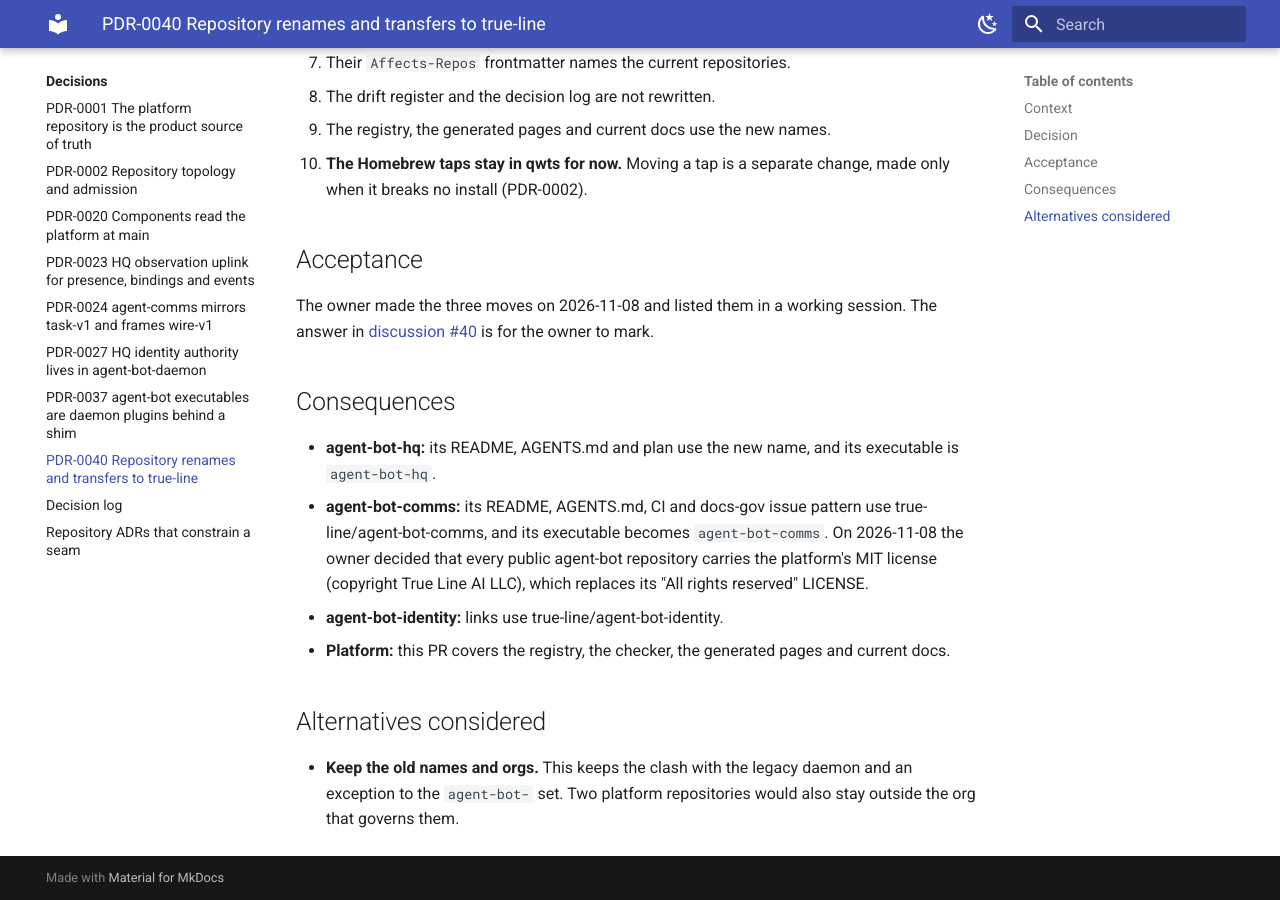
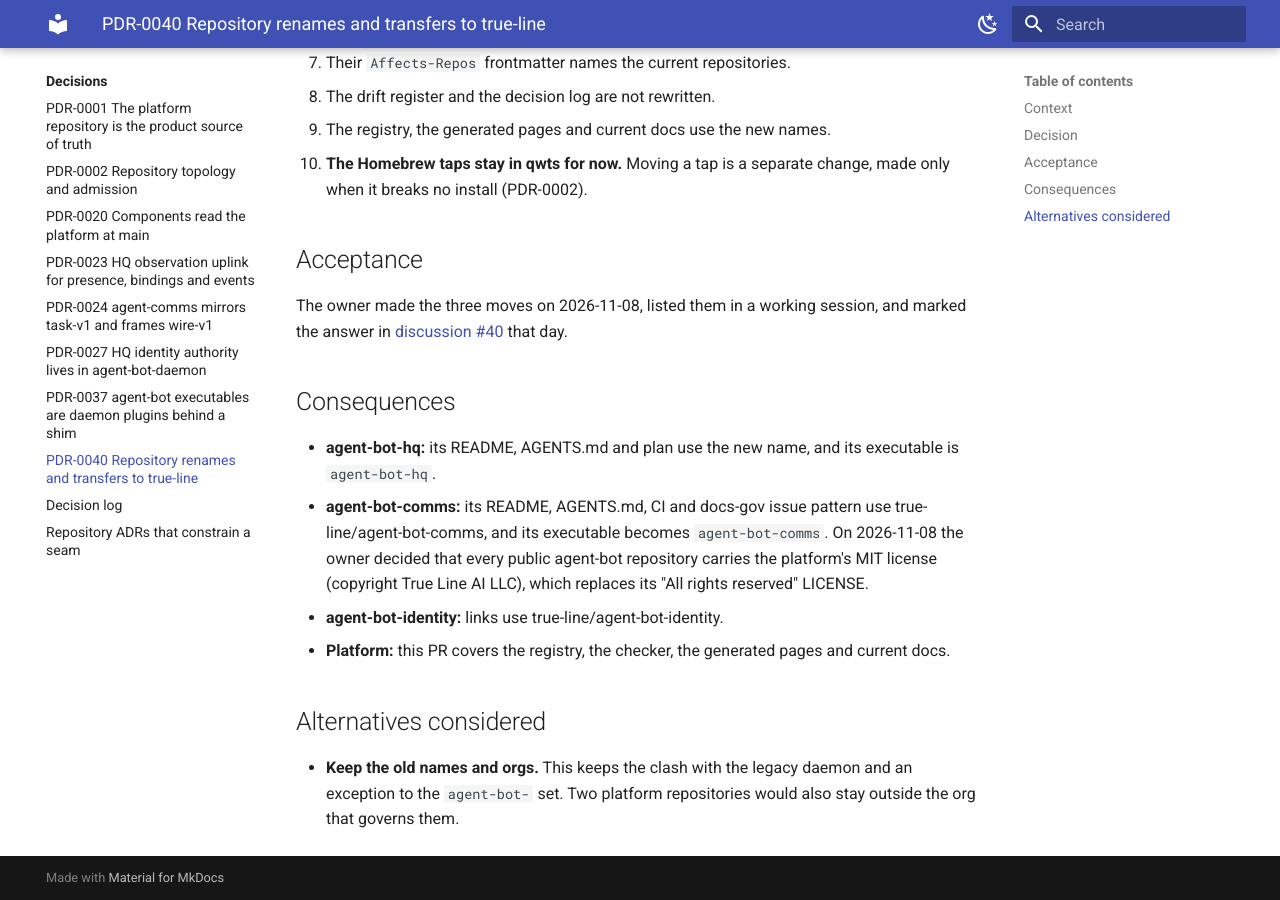
Before and after one commit to true-line/agent-bot-platform, an MkDocs documentation site: the page built from docs/04-decisions/PDR-0040-repository-renames-and-transfers-to-true-line.md, in a window 1280 px wide and 900 px high, scrolled down 1233 px. Built offline with MkDocs 1.6.1 and Material for MkDocs 9.7.7, drawn with Linux system fonts in a browser that asks for light colours.

Commit message:
PDR-0040: accepted (discussion #40 answer marked 2026-11-08)
Co-Authored-By: Claude Opus 5.5 <noreply@anthropic.com>
Co-authored-by: tidy-inlet-66 <agent_3d9ab2ac-9c97-442c-9bfa-8fcf497ded66@souls.agent-bot.invalid>
Agent-Identity: agent_3d9ab2ac-9c97-442c-9bfa-8fcf497ded66

```diff
--- a/docs/04-decisions/PDR-0040-repository-renames-and-transfers-to-true-line.md
+++ b/docs/04-decisions/PDR-0040-repository-renames-and-transfers-to-true-line.md
@@ -42,7 +43,7 @@ Under PDR-0037 the executables follow the repository names: `agent-bot-hq`, `age
 
 ## Acceptance
 
-The owner made the three moves on 2026-11-08 and listed them in a working session. The answer in [discussion #40](https://github.com/true-line/agent-bot-platform/discussions/40) is for the owner to mark.
+The owner made the three moves on 2026-11-08, listed them in a working session, and marked the answer in [discussion #40](https://github.com/true-line/agent-bot-platform/discussions/40) that day.
 
 ## Consequences
 
```
Also changed, not shown: other parts of docs/04-decisions/PDR-0040-repository-renames-and-transfers-to-true-line.md (+2 -1 lines), docs/04-decisions/README.md (+1 -1 lines).
